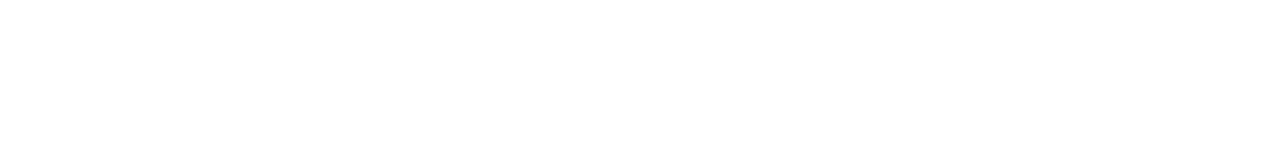
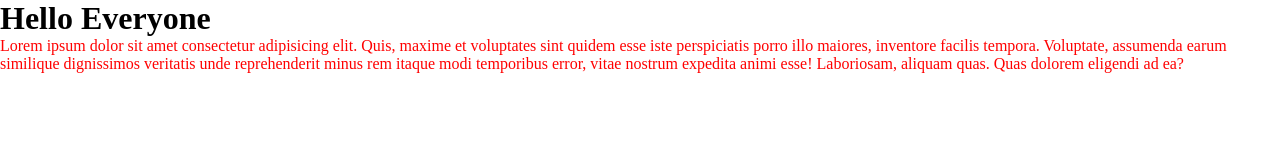
Before and after one commit to ridoycoder007/My-Web-Site, a plain HTML site: page index.html in a window 1280 px wide. Drawn offline with Linux system fonts and the light colour scheme.

Commit message:
added first blog

```diff
--- a/index.html
+++ b/index.html
@@ -4,8 +4,12 @@
     <meta charset="UTF-8">
     <meta name="viewport" content="width=device-width, initial-scale=1.0">
     <title>My Web site</title>
+    <link rel="stylesheet" href="styles/style.css">
 </head>
 <body>
 
+<h1>Hello Everyone</h1>
+<p>Lorem ipsum dolor sit amet consectetur adipisicing elit. Quis, maxime et voluptates sint quidem esse iste perspiciatis porro illo maiores, inventore facilis tempora. Voluptate, assumenda earum similique dignissimos veritatis unde reprehenderit minus rem itaque modi temporibus error, vitae nostrum expedita animi esse! Laboriosam, aliquam quas. Quas dolorem eligendi ad ea?</p>
+
 </body>
 </html>
--- /dev/null
+++ b/styles/style.css
@@ -0,0 +1,8 @@
+*{
+    margin: 0;
+    padding: 0;
+    box-sizing: border-box;
+}
+p{
+    color: red;
+}
```
